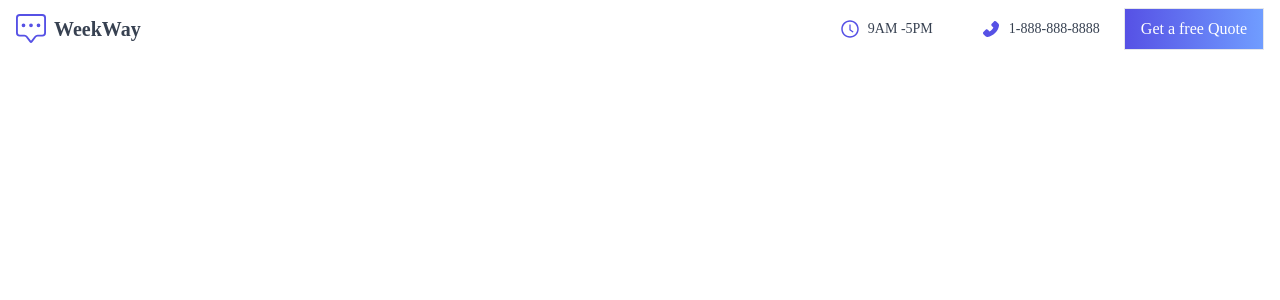
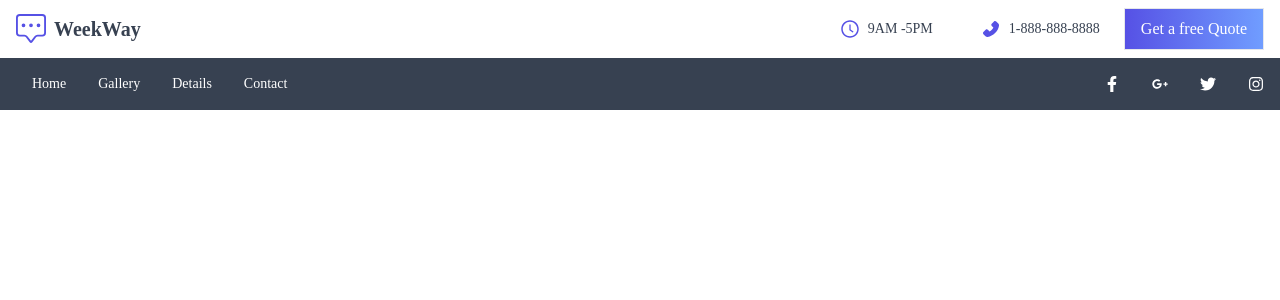
Before and after one commit to Roy543/weekway, a React (Create React App) app: page / in a window 1280 px wide. Shown: the top 300 px of the page. Built offline with nearby package versions, Linux system fonts and the light colour scheme.

Commit message:
Nabbar implemented

```diff
--- a/src/App.js
+++ b/src/App.js
@@ -1,9 +1,11 @@
 import TopBar from "./components/TopBar";
+import Navbar from "./components/Navbar";
 
 function App() {
   return (
     <div className="App">
      <TopBar/>
+     <Navbar/>
     </div>
   );
 }
--- /dev/null
+++ b/src/components/Navbar.jsx
@@ -0,0 +1,60 @@
+import React, {useState, useEffect} from 'react'
+import { FaBars } from 'react-icons/fa'
+import { BsChatSquareDots } from 'react-icons/bs'
+import {FaFacebookF, FaTwitter, FaGooglePlusG, FaInstagram} from 'react-icons/fa'
+
+const Navbar = () => {
+
+    const[nav, setNav] = useState(false);
+
+    const handleNav= () => {
+        setNav(!nav);
+    }
+
+  return (
+    <div className='w-full min-h-[50px] flex justify-between items-center absolute z-10 text-white bg-gray-700'>
+        <ul className='hidden sm:flex px-4'>
+            <li>
+                <a href="">Home</a>
+            </li>
+            <li>
+                <a href="">Gallery</a>
+            </li>
+            <li>
+                <a href="">Details</a>
+            </li>
+            <li>
+                <a href="">Contact</a>
+            </li>
+        </ul>
+        <div className='flex justify-between'>
+            <FaFacebookF className='mx-4'/>
+            <FaGooglePlusG className='mx-4'/>
+            <FaTwitter className='mx-4'/>
+            <FaInstagram className='mx-4'/>
+        </div>
+
+        <div className='sm:hidden'>
+            <FaBars onClick={handleNav} size={20} className='mr-4 cursor-pointer'/>
+        </div>
+        <div onClick={handleNav} className={nav ? 'overflow-y-hidden md:hidden ease-in duration-300 absolute text-gray-300 flex flex-col left-0 top-0 h-screen w-full bg-black/90 px-4 py-7' : 'absolute top-0 h-screen left-[-100%] ease-in duration-300' }>
+            <ul className='h-full w-full text-center pt-12 className='>
+            <li className='text-2xl py-8'>
+                <a href="">Home</a>
+            </li>
+            <li className='text-2xl py-8'>
+                <a href="">Gallery</a>
+            </li>
+            <li className='text-2xl py-8'>
+                <a href="">Details</a>
+            </li>
+            <li className='text-2xl py-8'>
+                <a href="">Contact</a>
+            </li>
+            </ul>
+        </div>
+    </div>
+  )
+}
+
+export default Navbar
```
